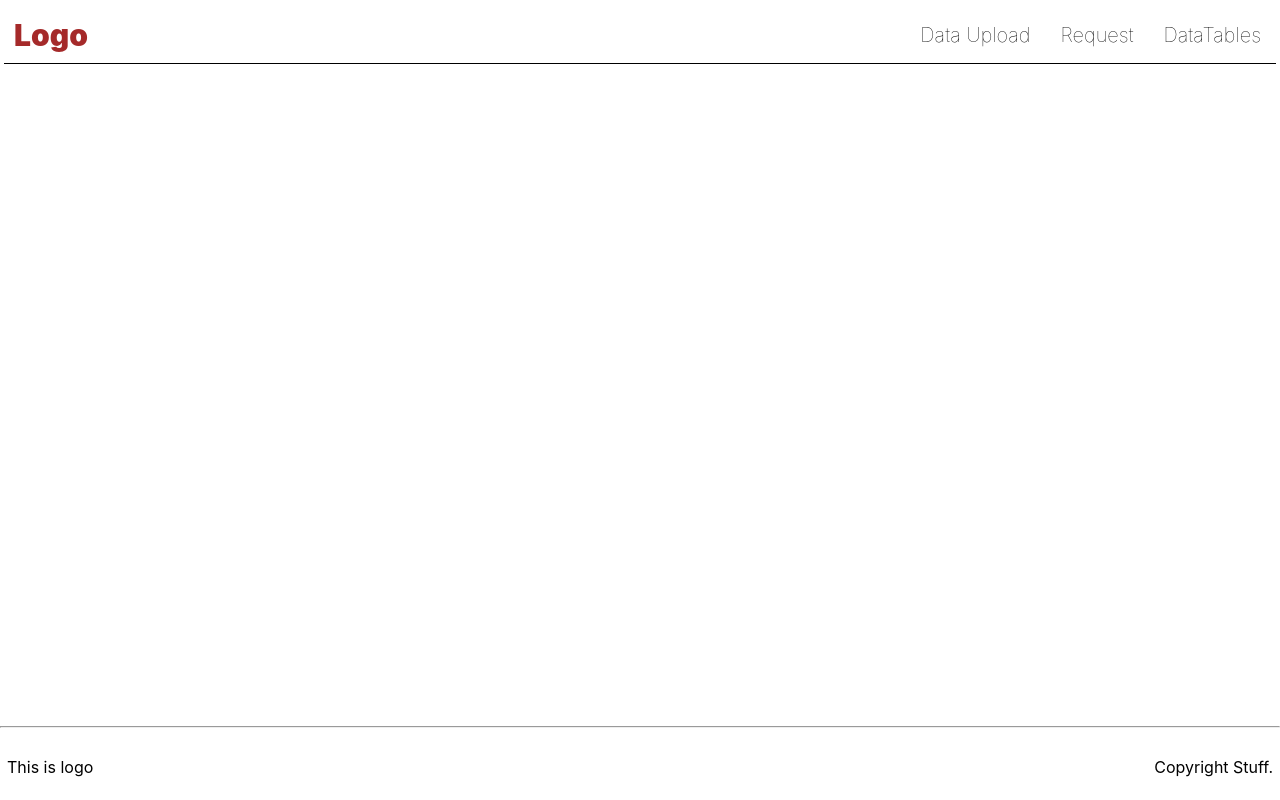
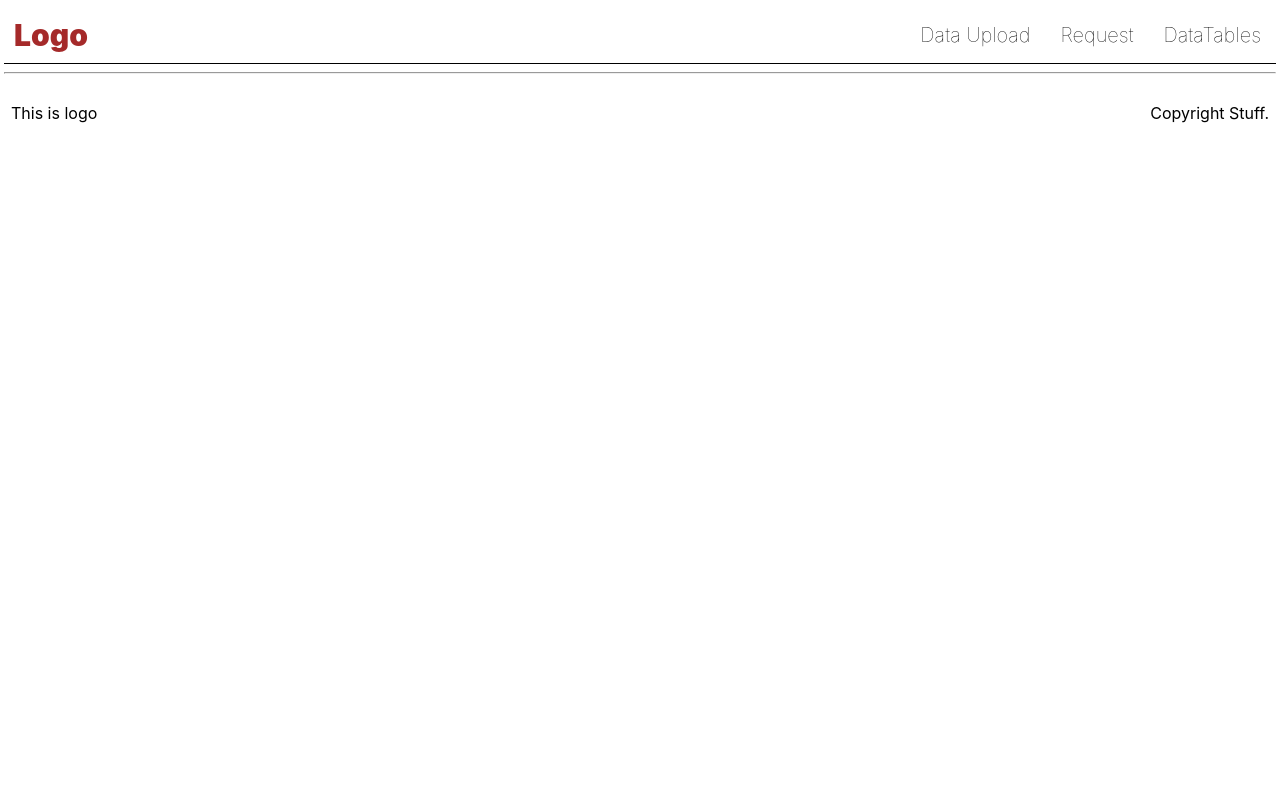
Before and after one commit to tejastamkar/News_app, a Next.js app: page /Datatable in a window 1280 px wide. Built offline with nearby package versions, Linux system fonts and the light colour scheme.

Commit message:
added datepicker input box and fix issues

```diff
--- a/next.config.js
+++ b/next.config.js
@@ -1,3 +1,6 @@
 module.exports = {
   reactStrictMode: true,
-}
+  images: {
+    loader: "custom",
+  },
+};
--- a/package.json
+++ b/package.json
@@ -9,8 +9,9 @@
   },
   "dependencies": {
     "firebase": "^9.6.6",
-    "next": "12.0.10",
+    "next": "12.1.0",
     "react": "17.0.2",
+    "react-datepicker": "^4.7.0",
     "react-dom": "17.0.2",
     "sass": "^1.49.7"
   },
--- a/styles/footer.module.scss
+++ b/styles/footer.module.scss
@@ -1,9 +1,8 @@
 .footer {
   width: 100%;
-  position: absolute;
-  bottom: 0px;
-  left: 0px;
-  margin: 2px auto;
+  position: relative;
+  margin-bottom: 5px;
+  margin: 0px auto;
 }
 
 .footer_Items {
```
Also changed, not shown: Components/Info.js (+16 -0 lines), 1 other file (tests, documents, lock files or other folders).
